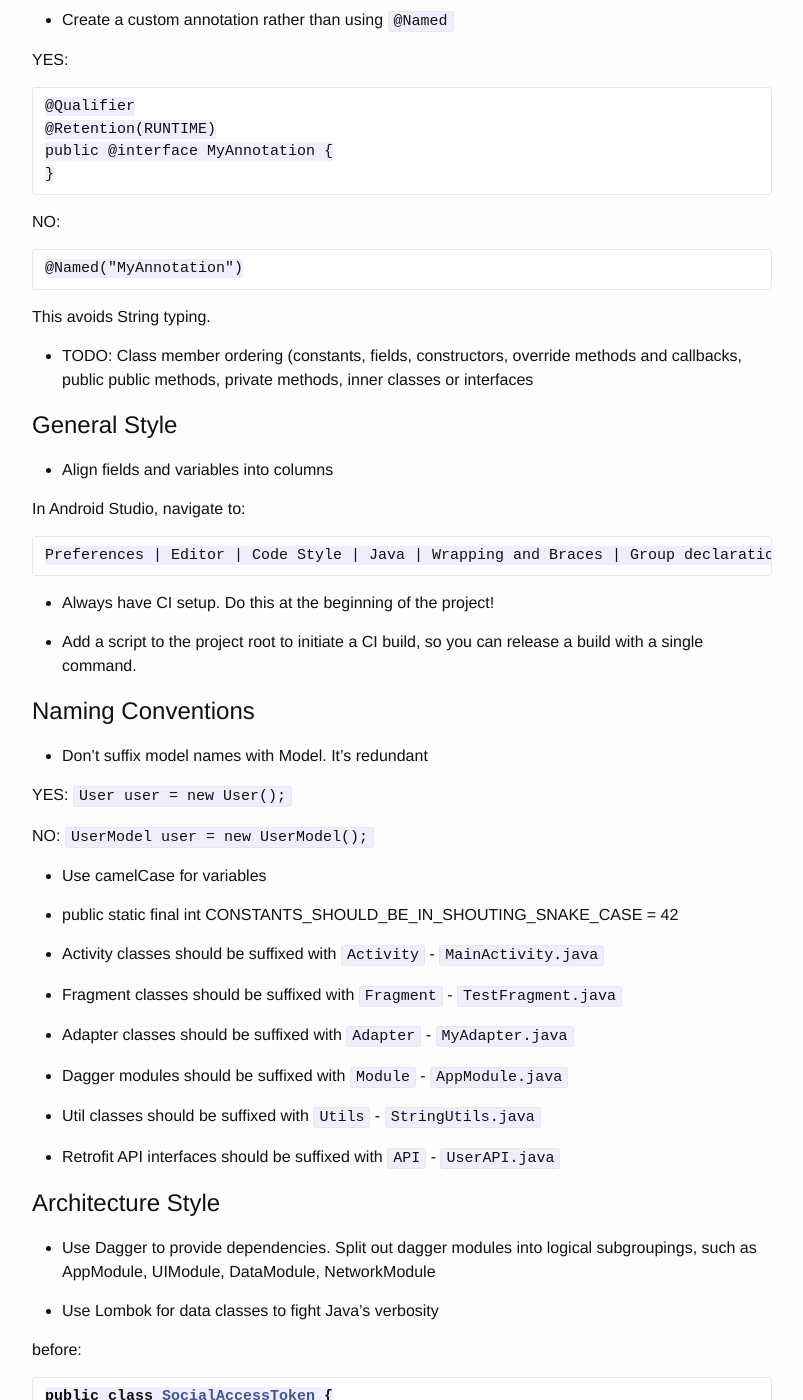
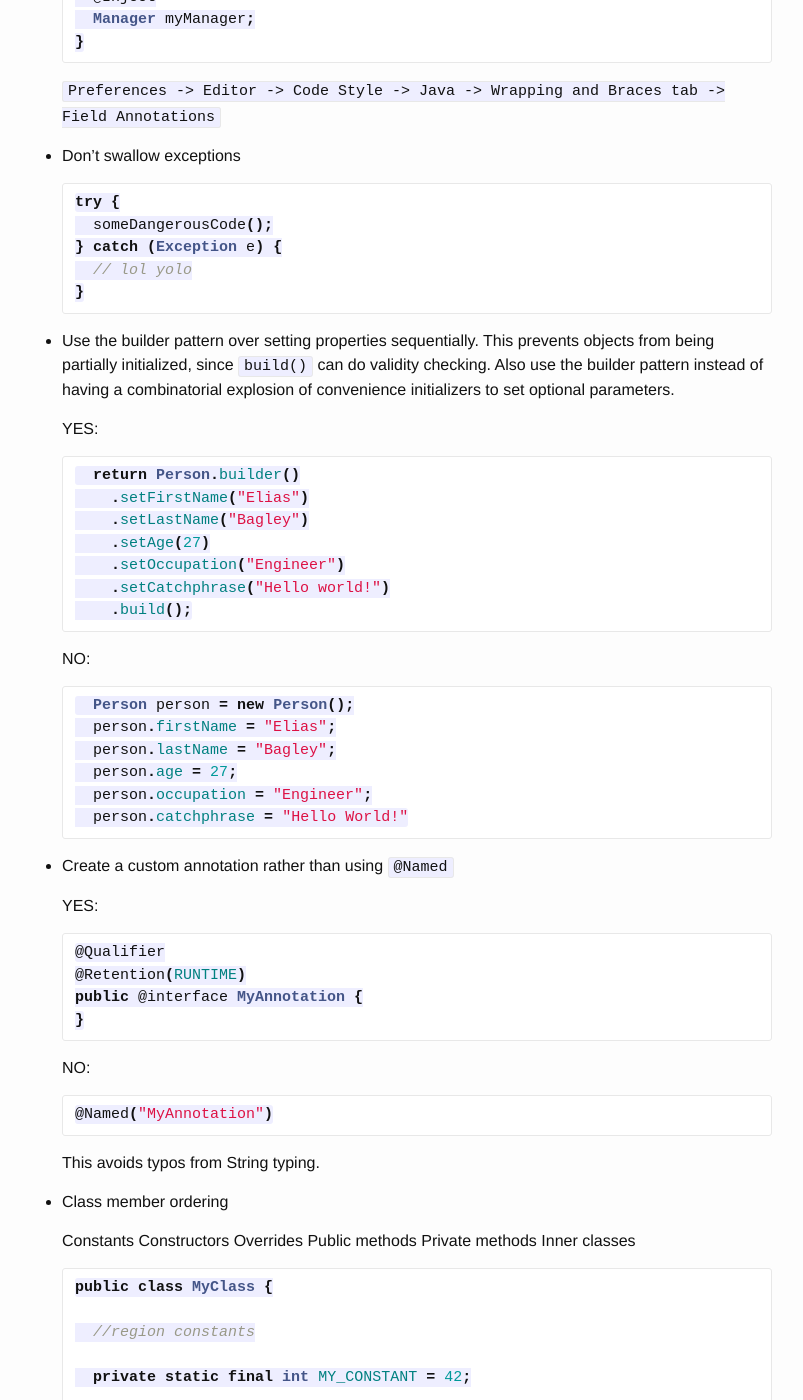
Before and after one commit to eliasbagley/eliasbagley.github.io, a Jekyll site: the page built from _posts/2015-10-27-android-style-guide.markdown, in a window 1280 px wide and 1400 px high, scrolled down 8645 px. Shown: the whole window, without its empty margins (238-1041 px from the left). Built offline with Jekyll 4.4.1, drawn with Linux system fonts in a browser that asks for light colours; Markdown is read by kramdown in place of the engine named in the settings; comment, search, counter and statistics services are not loaded; some of the changed text lies outside the part shown.

Commit message:
Update android style guide

````diff
--- a/_posts/2015-10-27-android-style-guide.markdown
+++ b/_posts/2015-10-27-android-style-guide.markdown
@@ -40,26 +43,26 @@ Android studio understands these markers and gives you the ability to collapse c
 
 - Group classes by type of object, not by feature.
 
-All activities go in `controllers/activities`, all fragments go in `controllers/fragments`
+  All activities go in `controllers/activities`, all fragments go in `controllers/fragments`
 
-All models go in `models` folder
+  All models go in `models` folder
 
-All data related stuff goes in `data` folder
+  All data related stuff goes in `data` folder
 
-All network related stuff goes in `network`. Add subfolders for `network/api`, `network/servicerequest`, `network/serviceresponse`, `network/managers`
+  All network related stuff goes in `network`. Add subfolders for `network/api`, `network/servicerequest`, `network/serviceresponse`, `network/managers`
 
 
 - Use Android Studio's default package and folder structure
 
-Put code into a `release/` subfolder if it will only ever be used for release
+  Put code into a `release/` subfolder if it will only ever be used for release
 
-Release mode can override classes in the main folder. Do this if you have classes with methods that will change depending on which build flavor you're using
+  Release mode can override classes in the main folder. Do this if you have classes with methods that will change depending on which build flavor you're using
 
-Put code into a `debug/` subfolder if it will ever only be used for debug builds
+  Put code into a `debug/` subfolder if it will ever only be used for debug builds
 
-Everything else goes in the main subfolder
+  Everything else goes in the main subfolder
 
-Code in `release` or `debug` will only be included in the APK if the app is being build for that mode.
+  Code in `release` or `debug` will only be included in the APK if the app is being build for that mode.
 
 
 # Android testing
@@ -112,11 +117,7 @@ Situational:
 
 - Otto. Otto is an event bus - use where extreme decoupling is needed. Use the Otto plugin to prevent frustration. Don't overuse Otto.
 
-# Gradle style
-
-- TODO .staging, .debug etc
-
-- TODO structure of build.gradle
+# Gradle
 
 - Add all dependencies through gradle. Don't add standalone jars into the project unless necessary
 
@@ -126,21 +127,19 @@ Situational:
 
 - If multiple dependencies share the same version, pull them out into an `ext{}` block and use String interpolation to resolve the version.
 
-Example:
+  ```
+  ext {
+      supportLibVersion = '23.0.1'
+  }
 
-```
-ext {
-    supportLibVersion = '23.0.1'
-}
+  dependencies {
+      compile "com.android.support:appcompat-v7:${supportLibVersion}"
+      compile "com.android.support:design:${supportLibVersion}"
+      compile "com.android.support:support-annotations:${supportLibVersion}"
+      compile "com.android.support:support-v4:${supportLibVersion}"
+  }
 
-dependencies {
-    compile "com.android.support:appcompat-v7:${supportLibVersion}"
-    compile "com.android.support:design:${supportLibVersion}"
-    compile "com.android.support:support-annotations:${supportLibVersion}"
-    compile "com.android.support:support-v4:${supportLibVersion}"
-}
-
-```
+  ```
 
 
 - Set the app's version in `build.gradle`, NOT in `AndroidManifest.xml`. Put this information right at the top of the file for easy access
@@ -149,15 +148,17 @@ dependencies {
 
 - Put keystore information directly in `build.gradle`
 
--  Avoid using + to specify version in the dependencies block. Use exact version numbers instead.
+-  Avoid using `+` to specify version in the dependencies block. Using `+` can lead to build reproducibility problems. Use exact version numbers instead.
 
-Using + can lead to build reproducibility problems down the road.
+  YES:
+  ```
+  compile 'com.google.code.gson:gson:2.2.3'
+  ```
 
-YES:
-`compile 'com.google.code.gson:gson:2.2.3'`
-
-NO:
-`compile 'com.google.code.gson:gson:2.2.+'`
+  NO:
+  ```
+  compile 'com.google.code.gson:gson:2.2.+'
+  ```
 
 
 
@@ -167,7 +168,9 @@ NO:
 
 - Use the support versions of Android components, rather than the version directly bundled with the platform (support.v4.app.Fragment, etc)
 
-- Going forward, prefer to use the new `RecyclerView` for lists over `ListView`
+- Use the support Toolbar rather than the system provided one
+
+- Use `RecyclerView` instead of `ListView`
 
 - Don't litter activities with intent setup code. Have each activity instead present a `public static show(Activity activity)` method
 
@@ -175,154 +178,177 @@ NO:
 
 - Prefer Activities over Fragments, unless Fragments are necessary. Activities have a simpler lifecycle, and can be easily refactored into a Fragment if necessary.
 
+- Think very carefully before storing an Activity context in an instance variable! Only do so if you are certain that they share the same lifecycle.
+
 - Use ButterKnife for injecting views
 
-YES:
+  YES:
 
-```java
-@InjectView(R.id.my_view) TextView myView;
-```
+  ```java
+  @InjectView(R.id.my_view) TextView myView;
+  ```
 
-NO:
+  NO:
 
-```
-this.myView = (TextView)findViewById(R.id.my_view);
-```
+  ```
+  this.myView = (TextView)findViewById(R.id.my_view);
+  ```
 
 - Use ButterKnife `@OnClick` annotations instead of setting an `OnClickListener`
 
 
-YES:
+  YES:
 
-```java
-@OnClick(R.id.my_button)
-public void myButtonClicked(Button b) {
-}
-```
+  ```java
+  @OnClick(R.id.my_button)
+  public void myButtonClicked(Button b) {
+  }
+  ```
 
-NO:
+  NO:
 
-```java
-this.setOnClickListener(new View.OnClickListener() {
-    @Override
-    public void onClick(View v) {
-        myButtonClicked();
-    }
-});
-```
+  ```java
+  this.setOnClickListener(new View.OnClickListener() {
+      @Override
+      public void onClick(View v) {
+          myButtonClicked();
+      }
+  });
+  ```
 
 
 -  Order of Android Acitivty callbacks match the lifecycle
 
-```java
-public class MainActivity extends Activity {
-    //Order matches Activity lifecycle
-    @Override
-    public void onCreate() {}
+  ```java
+  public class MainActivity extends Activity {
+      //Order matches Activity lifecycle
+      @Override
+      public void onCreate() {}
 
-    @Override
-    public void onStart() {}
+      @Override
+      public void onStart() {}
 
-    @Override
-    public void onStop() {}
+      @Override
+      public void onStop() {}
 
-    @Override
-    public void onResume() {}
+      @Override
+      public void onResume() {}
 
-    @Override
-    public void onPause() {}
+      @Override
+      public void onPause() {}
 
-    @Override
-    public void onDestory() {}
-}
-```
+      @Override
+      public void onDestory() {}
+  }
+  ```
 
 - Parameter ordering - if a `Context` object is being passed in, it comes first. If a `Callback` object is being passed in, it comes last.
 
-```java
-public void getUser(Context context, Callback<User> callback) {
-  ...
-}
-```
+  ```java
+  public void getUser(Context context, Callback<User> callback) {
+    ...
+  }
+  ```
 
 ## Java Style
 
-- Use retrolambda and lambda syntax for single method interfaces
+- Use retrolambda and lambda syntax for single method interfaces to reduce verbosity
 
-```java
-articleStore.getArticle(id)
-        .subscribe(article -> {
+  YES!
+
+  ```java
+  articleStore.getArticle(id)
+          .subscribe(article -> {
+              doSomethingWithArticle(article);
+          });
+  ```
+
+  NO!
+
+  ```java
+  articleStore.getArticle(id)
+      .subscribe(new Action<Article>() {
+          @Override
+          public void call(Article article) {
             doSomethingWithArticle(article);
-        });
-```
+          }
+      });
+  ```
 
 - Use primitive types over Object types when possible. This avoids allocations and memory issues on constrained mobile devices.
 
-- Don't prefix your instance variables with any nonsense. mFriends don't let sFriends use hungarian notation. http://jakewharton.com/just-say-no-to-hungarian-notation/
+- Don't prefix your instance variables with any nonsense. Syntax highlighting is sufficient to distinguish instance variables from regular variables. mFriends don't let sFriends use hungarian notation! http://jakewharton.com/just-say-no-to-hungarian-notation/
 
-GOOD:
-```java
-public class MyClass {
-  public String variable;
-}
-```
+  YES:
+  ```java
+  public class MyClass {
+    public String variable;
+  }
+  ```
 
-BAD:
+  NO:
 
-```java
-public class MyClass {
-  public String mVariable;
-}
-```
+  ```java
+  public class MyClass {
+    public String mVariable;
+  }
+  ```
 
 - Open braces on the same line
 
-```java
-public static void main(String[] args) {
-}
-```
+  YES:
+
+  ```java
+  public static void main(String[] args) {
+  }
+  ```
+
+  NO:
+  ```java
+  public static void main(String[] args)
+  {
+  }
+  ```
 
 - Flatten uninteresting inner methods
 
-Some callbacks in anonymous classes, like  `onDown()` in GestureDetector, are just boilerplate. Flatten it to make it visually stay out of the way.
+  Some callbacks in anonymous classes, like  `onDown()` in GestureDetector, are just boilerplate. Flatten it to make it visually stay out of the way.
 
-```java
-    private void setupGestureDetector() {
-        this.gestureDetector = new GestureDetectorCompat(this, new GestureDetector.SimpleOnGestureListener() {
-            @Override public boolean onDown(MotionEvent e) { return true; }
+  ```java
+      private void setupGestureDetector() {
+          this.gestureDetector = new GestureDetectorCompat(this, new GestureDetector.SimpleOnGestureListener() {
+              @Override public boolean onDown(MotionEvent e) { return true; }
 
-            @Override
-            public boolean onFling(MotionEvent e1, MotionEvent e2, float velocityX, float velocityY) {
-                // Interesting stuff
-                foo()
-                bar()
-            }
-        });
-    }
+              @Override
+              public boolean onFling(MotionEvent e1, MotionEvent e2, float velocityX, float velocityY) {
+                  // Interesting stuff
+                  foo()
+                  bar()
+              }
+          });
+      }
 
-```
+  ```
 
 - Consider extracting methods from Overriden anonymous inner classes if they are doing too much work
 
-Example:
+  ```java
+  new Callback() {
+    @Override
+    public void success(Response response) {
+      ...
+    }
 
-```java
-new Callback() {
-  @Override
-  public void success(Response response) {
-    ...
+    @Override
+    public void failure(RetrofitError error) {
+      MyError e = parseErrorBody(error)
+    }
+
+    private void parseErrorBody(RetrofitError error) {
+      ...
+    }
   }
-
-  @Override
-  public void failure(RetrofitError error) {
-    MyError e = parseErrorBody(error)
-  }
-
-  private void parseErrorBody(RetrofitError error) {
-    ...
-  }
-}
-```
+  ```
 
 
 
@@ -330,19 +356,19 @@ new Callback() {
 
 - Prefer interface types over implementation types
 
-YES:
+  YES:
 
-```java
-public List<Integer> getList() {
-}
-```
+  ```java
+  public List<Integer> getList() {
+  }
+  ```
 
-NO:
+  NO:
 
-```java
-public ArrayList<Integer> getList() {
-}
-```
+  ```java
+  public ArrayList<Integer> getList() {
+  }
+  ```
 
 - Use type inference for generics
 
@@ -362,93 +388,168 @@ NO:
 
 - Method annotations should wrap (Android Studio Default)
 
-YES:
+  YES:
 
-```java
-@Override
-public void myMethod() {
-}
-```
+  ```java
+  @Override
+  public void myMethod() {
+  }
+  ```
 
-NO:
-```java
-@Override public void myMethod() {
-}
-```
+  NO:
+  ```java
+  @Override public void myMethod() {
+  }
+  ```
 
 - Field annotations should not wrap. Change in Android Setudio settings: set field annotations to `do not wrap`
 
-YES:
-```java
-class MyClass {
-  @Inject Manager myManager;
-}
+  YES:
+  ```java
+  class MyClass {
+    @Inject Manager myManager;
+  }
 
-```
+  ```
 
-NO:
-```java
-class MyClass {
-  @Inject
-  Manager myManager;
-}
-```
+  NO:
+  ```java
+  class MyClass {
+    @Inject
+    Manager myManager;
+  }
+  ```
 
-`Preferences -> Editor -> Code Style -> Java -> Wrapping and Braces tab -> Field Annotations`
+  `Preferences -> Editor -> Code Style -> Java -> Wrapping and Braces tab -> Field Annotations`
 
 
 - Don't swallow exceptions
 
-```java
-try {
-  someDangerousCode();
-} catch (Exception e) {
-  // lol yolo
-}
-```
+  ```java
+  try {
+    someDangerousCode();
+  } catch (Exception e) {
+    // lol yolo
+  }
+  ```
 
-- If find that you have a class that has multiple convenience constructors to aid in initializing optional variables, use the Builder pattern.
+- Use the builder pattern over setting properties sequentially. This prevents objects from being partially initialized, since `build()` can do validity checking. Also use the builder pattern instead of having a combinatorial explosion of convenience initializers to set optional parameters.
 
-YES:
-```java
-  return Person.builder()
-    .setFirstName("Elias")
-    .setLastName("Bagley")
-    .setAge(27)
-    .setOccupation("Engineer")
-    .setCatchphrase("Hello world!")
-    .build();
-```
+  YES:
+  ```java
+    return Person.builder()
+      .setFirstName("Elias")
+      .setLastName("Bagley")
+      .setAge(27)
+      .setOccupation("Engineer")
+      .setCatchphrase("Hello world!")
+      .build();
+  ```
+
+  NO:
+  ```java
+    Person person = new Person();
+    person.firstName = "Elias";
+    person.lastName = "Bagley";
+    person.age = 27;
+    person.occupation = "Engineer";
+    person.catchphrase = "Hello World!"
+  ```
 
 - Create a custom annotation rather than using `@Named`
 
-YES:
-```
-@Qualifier
-@Retention(RUNTIME)
-public @interface MyAnnotation {
-}
-```
+  YES:
+  ```java
+  @Qualifier
+  @Retention(RUNTIME)
+  public @interface MyAnnotation {
+  }
+  ```
 
-NO:
-```
-@Named("MyAnnotation")
-```
+  NO:
+  ```java
+  @Named("MyAnnotation")
+  ```
 
-This avoids String typing.
+  This avoids typos from String typing.
 
 
-- TODO: Class member ordering (constants, fields, constructors, override methods and callbacks, public public methods, private methods, inner classes or interfaces
+- Class member ordering
+
+  Constants
+  Constructors
+  Overrides
+  Public methods
+  Private methods
+  Inner classes
+
+  ```java
+  public class MyClass {
+
+    //region constants
+
+    private static final int MY_CONSTANT = 42;
+
+    //endregion constants
+
+
+    //region constructors
+
+    public MyClass() {
+    }
+
+    //endregion constructors
+
+
+
+    //region overrides
+
+    @Override
+    public void someMethod() {
+    }
+
+    //endregion overrides
+
+
+
+    //region public methods
+
+    public void foo() {
+    }
+
+    public void bar() {
+    }
+
+    //endregion public methods
+
+
+
+    //region private methods
+
+    private void helper() {
+    }
+
+    //endregion private methods
+
+
+    private class MyInnerClass {
+    }
+
+    private interface MyInnerInterface {
+    }
+
+  }
+  ```
 
 # General Style
 
 - Align fields and variables into columns
 
-In Android Studio, navigate to:
+  In Android Studio, navigate to:
 
-```
-Preferences | Editor | Code Style | Java | Wrapping and Braces | Group declarations | Align fields in columns
-```
+  ```
+  Preferences | Editor | Code Style | Java | Wrapping and Braces | Group declarations | Align fields in columns
+  ```
 
 - Always have CI setup. Do this at the beginning of the project!
 
@@ -457,13 +558,11 @@ Preferences | Editor | Code Style | Java | Wrapping and Braces | Group declarati
 
 # Naming Conventions
 
-- Don't suffix model names with Model. It's redundant
+- Don't suffix model names with Model. It's redundant.
 
-YES:
-`User user = new User();`
+  YES: `User user = new User();`
 
-NO:
-`UserModel user = new UserModel();`
+  NO: `UserModel user = new UserModel();`
 
 - Use camelCase for variables
 
@@ -481,51 +580,55 @@ NO:
 
 - Retrofit API interfaces should be suffixed with `API` - `UserAPI.java`
 
+- Java has proper namespacing, so if you are coming from Objective C, you don't need to prefix class names with anything.
+
 # Architecture Style
 
 - Use Dagger to provide dependencies. Split out dagger modules into logical subgroupings, such as AppModule, UIModule, DataModule, NetworkModule
 
 - Use Lombok for data classes to fight Java's verbosity
 
-before:
+  These two classes are equivalent:
 
-```java
-public class SocialAccessToken {
-    String token;
-    String secret;
+  before:
 
-    public SocialAccessToken(String token, String secret) {
-        this.token = token;
-        this.secret = secret;
-    }
+  ```java
+  public class SocialAccessToken {
+      String token;
+      String secret;
 
-    public void setToken(String token) {
-        this.token = token;
-    }
+      public SocialAccessToken(String token, String secret) {
+          this.token = token;
+          this.secret = secret;
+      }
 
-    public void setSecret(String secret) {
-        this.secret = secret;
-    }
+      public void setToken(String token) {
+          this.token = token;
+      }
 
-    public String getToken() {
-        return this.token;
-    }
+      public void setSecret(String secret) {
+          this.secret = secret;
+      }
 
-    public String getSecret() {
-        return this.secret;
-    }
-}
-```
+      public String getToken() {
+          return this.token;
+      }
 
-after:
+      public String getSecret() {
+          return this.secret;
+      }
+  }
+  ```
 
-```java
-@Data
-public class SocialAccessToken {
-    String token;
-    String secret;
-}
-```
+  after:
+
+  ```java
+  @Data
+  public class SocialAccessToken {
+      String token;
+      String secret;
+  }
+  ```
 
 - Subclass all app objects from a base Object. You can add useful helper code here, like performing injection etc. Java doesn't have protocol extensions, so this is the next best thing.
 
@@ -538,11 +641,14 @@ public class SocialAccessToken {
     Subclass fragments from BaseFragment
 
 
-## Network Layer Architecture
+- Async task considered harmful - use RxJava `scheduleOn()` and `observeOn()` for concurrency.
 
-- Have a ServiceRequest subclass for every request
 
-- Have a ServiceResponse subclass for every response
+# Network Layer Architecture
+
+- Have a ServiceRequest subclass for every request, which can be serialized into the post body.
+
+- Have a ServiceResponse subclass for every response, which will model the API's endpoint's JSON response
 
 - Put Retrofit API interfaces in a separate class
 
@@ -554,86 +660,81 @@ public class SocialAccessToken {
 
 - Use `match_parent` instead of `fill_parent` in layouts
 
-They do the same thing, but `match_parent` is the new version, `fill_parent` has been deprecated.
+  They do the same thing, but `match_parent` is the new version, `fill_parent` has been deprecated.
 
-- Put trailing /> in XML on a separate line
+- Put trailing `/>` in XML on a separate line
 
-YES:
+  YES:
 
-```xml
-<Button
-    android:id="@+id/activity_login_twitter"
-    android:layout_width="fill_parent"
-    android:layout_height="wrap_content"
-    android:text="Login with Twitter"
-    />
-```
+  ```xml
+  <Button
+      android:id="@+id/activity_login_twitter"
+      android:layout_width="fill_parent"
+      android:layout_height="wrap_content"
+      android:text="Login with Twitter"
+      />
+  ```
 
-NO:
+  NO:
 
-```xml
-<Button
-    android:id="@+id/activity_login_twitter"
-    android:layout_width="fill_parent"
-    android:layout_height="wrap_content"
-    android:text="Login with Twitter"/>
-```
+  ```xml
+  <Button
+      android:id="@+id/activity_login_twitter"
+      android:layout_width="fill_parent"
+      android:layout_height="wrap_content"
+      android:text="Login with Twitter"/>
+  ```
 
 This makes it easy to add new properties at the end of the property list.
 
 - By default, prefer `FrameLayout` (or `CoordinatorLayout`) as the parent view group. It is more flexible than `LinearLayout`, and more performant than `RelativeLayout`
 
-`RelativeLayout` requires two layout passes to correctly lay out subviews, which is can get slow. It's especially bad when you have a `RelativeLayout` nested inside another `RelativeLayout`, in which case you'll have 4 layout passes!
+  `RelativeLayout` requires two layout passes to layout subviews, which is can get slow. It's especially bad when you have a `RelativeLayout` nested inside another `RelativeLayout`, in which case you'll have 4 layout passes!
 
 
 - Follow the Android Studio default convention for naming layout and view xml files
 
-`view_my_button.xml`
+  `view_my_button.xml`
 
-`layout_main_activity.xml`
+  `layout_main_activity.xml`
 
-Android only has a single resources folder, and subfolers aren't allowed. Naming them this way visually groups related xml files together.
+  Android only has a single resources folder, and subfolers aren't allowed. Naming them this way visually groups related xml files together.
 
 
 
-- Reference all custom colors from a colors.xml class. Don't hard code colors into XML
+- Reference all custom colors from a `colors.xml` class. Don't hard code colors into XML
 
-_colors.xml_
-```xml
-<?xml version="1.0" encoding="utf-8"?>
-<resources>
-    <color name="white">#FFFFFF</color>
-    <color name="black">#000000</color>
-</resources>
-```
+  ```xml
+  <?xml version="1.0" encoding="utf-8"?>
+  <resources>
+      <color name="white">#FFFFFF</color>
+      <color name="black">#000000</color>
+  </resources>
+  ```
 
 - Reference all strings from `strings.xml`. Don't hard code strings into views or layout files!
 
-- Reference constants (margins, font sizes) from dimens.xml
+- Reference constants (margins, font sizes) from `dimens.xml`
 
-example:
+  ```xml
+  <resources>
+      <dimen name="action_bar_text_size">20sp</dimen>
+      <dimen name="action_bar_icon_size">28sp</dimen>
 
-_dimens.xml_
+      <dimen name="very_large_text_size">40sp</dimen>
+      <dimen name="larger_text_size">24sp</dimen>
+      <dimen name="large_text_size">20sp</dimen>
+      <dimen name="medium_text_size">16sp</dimen>
+      <dimen name="medium_small_text_size">14sp</dimen>
+      <dimen name="small_text_size">12sp</dimen>
+      <dimen name="very_small_text_size">10sp</dimen>
 
-```xml
-<resources>
-    <dimen name="action_bar_text_size">20sp</dimen>
-    <dimen name="action_bar_icon_size">28sp</dimen>
+      <!-- Default screen margins, per the Android Design guidelines. -->
+      <dimen name="activity_horizontal_margin">16dp</dimen>
+      <dimen name="activity_vertical_margin">16dp</dimen>
 
-    <dimen name="very_large_text_size">40sp</dimen>
-    <dimen name="larger_text_size">24sp</dimen>
-    <dimen name="large_text_size">20sp</dimen>
-    <dimen name="medium_text_size">16sp</dimen>
-    <dimen name="medium_small_text_size">14sp</dimen>
-    <dimen name="small_text_size">12sp</dimen>
-    <dimen name="very_small_text_size">10sp</dimen>
-
-    <!-- Default screen margins, per the Android Design guidelines. -->
-    <dimen name="activity_horizontal_margin">16dp</dimen>
-    <dimen name="activity_vertical_margin">16dp</dimen>
-
-</resources>
-```
+  </resources>
+  ```
 
 - Prefer using `layout_marginStart` and `layout_marginEnd` over `layout_marginLeft` and `layout_marginRight`. For a left-to-right layout, start == left, and end == right, but for a right to left layout, start == right and end == left. Only if min API level >= 17.
 
@@ -641,18 +742,19 @@ _dimens.xml_
 
 - Always pair custom view xml with a custom view subclass. Have `populate` methods on the subclass to bind model to view
 
+  ```java
+  public class MyView extends BaseView {
+    @InjectView(R.id.my_text_view) TextView textView;
+    ...
 
-```java
-public class MyView extends RelativeLayout {
-  @InjectView(R.id.my_text_view) TextView _textView;
-  ...
+    public void populate(MyModel model) {
+      textView.setText(model.getText());
+    }
+  }
+  ```
 
-  public void populate(MyModel model) {
-    _myTextView.setText(model.getText());
-  }
-}
-```
+- Use the tools namespace `tools:text=""` on `TextView` to for previewing text in the Android Studio's design view, rather than `android:text=""`
 
-- Use `dp` for dimentions, and `sp` for fonts
+- Use `dp` for dimentions, and `sp` for fonts. Never use px!
 
 - Break out shared layout code into a single .xml file, and include it rather than duplicating it.
````
Also changed, not shown: other parts of _posts/2015-10-27-android-style-guide.markdown (+7 -2 lines).
